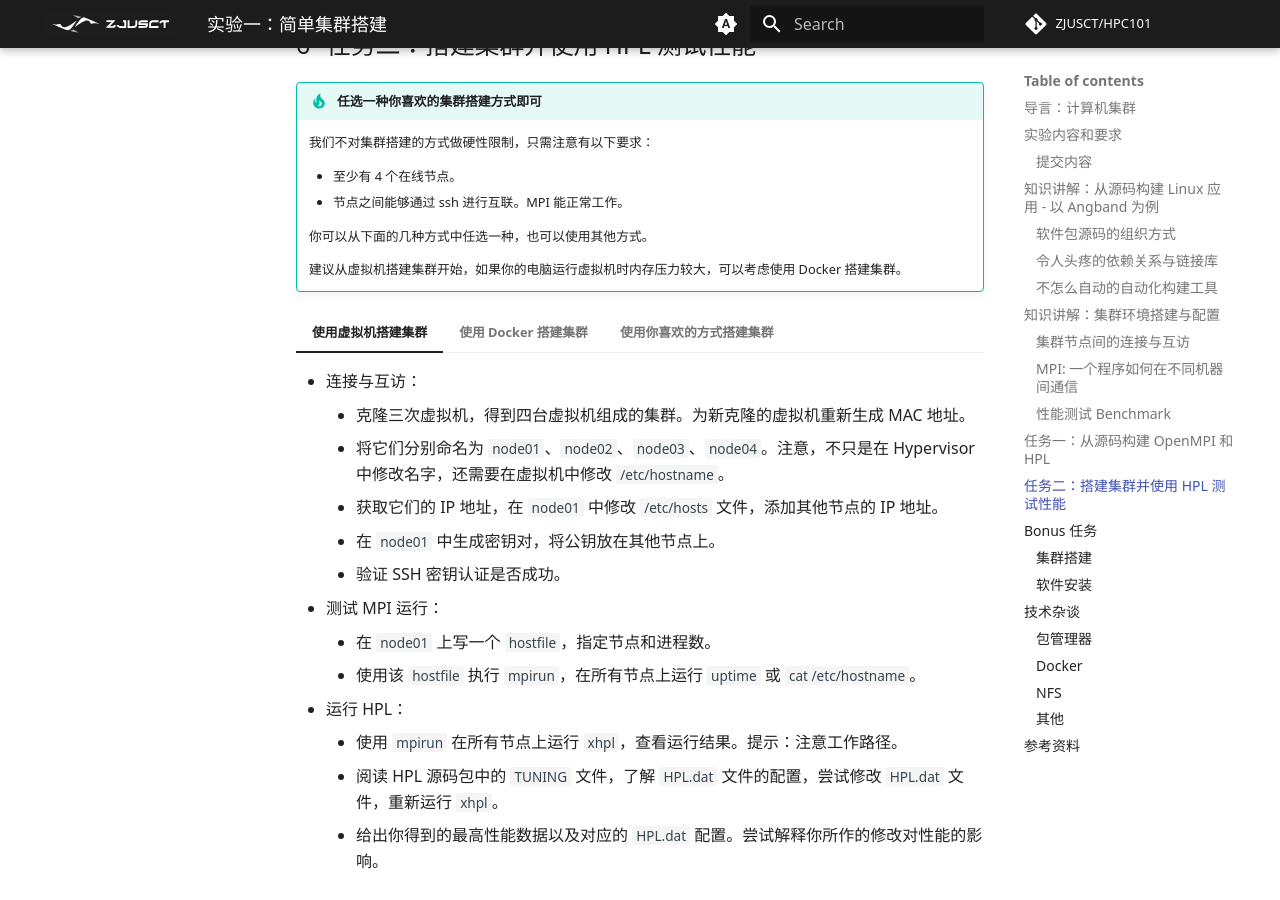
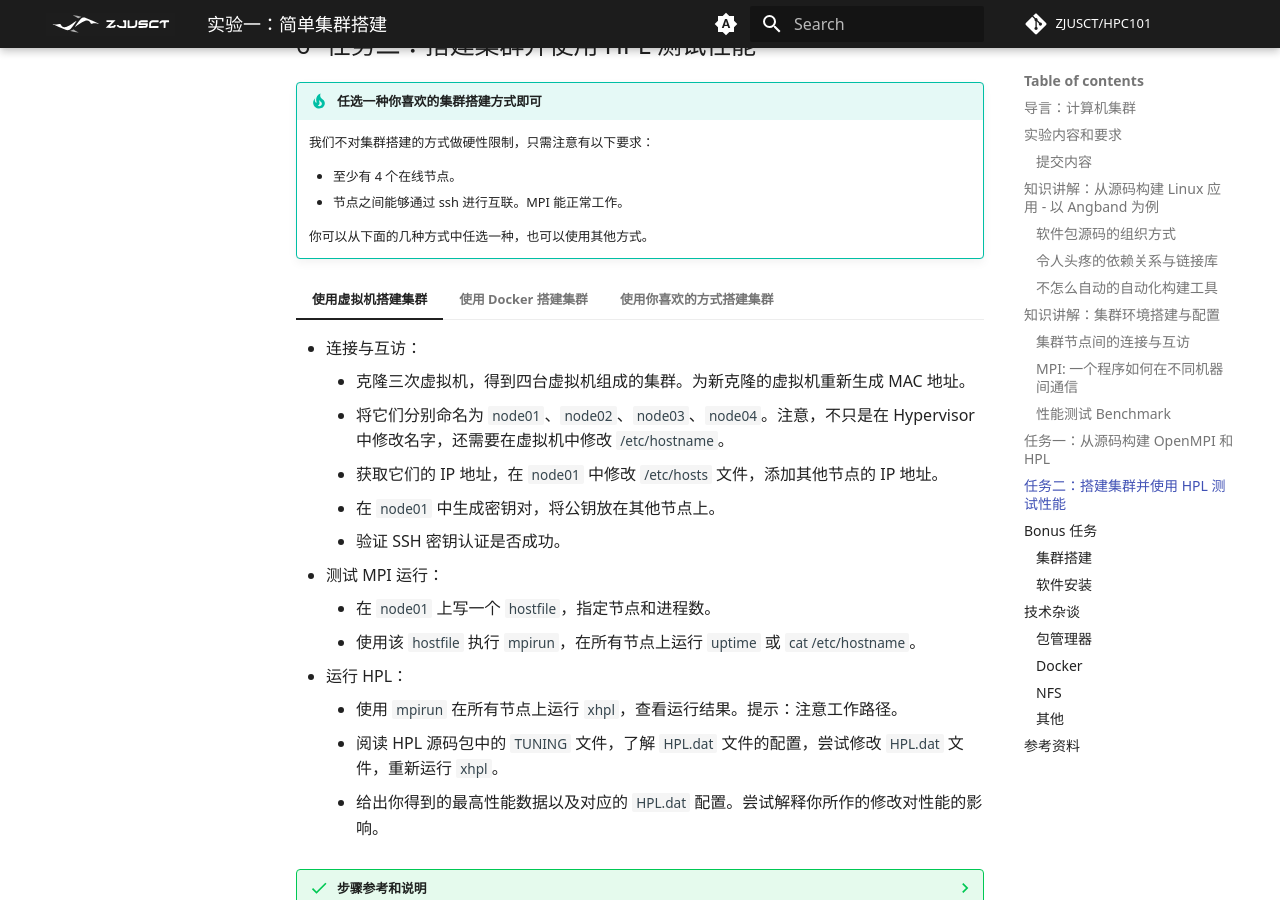
Before and after one commit to wys917/HPC101, an MkDocs documentation site: the page built from docs/lab/Lab1-MiniCluster/index.md, in a window 1280 px wide and 900 px high, scrolled down 14863 px. Built offline with MkDocs 1.6.1 and Material for MkDocs 9.7.7, drawn with Linux system fonts in a browser that asks for light colours; some web fonts are replaced; comment, search, counter and statistics services are not loaded.

Commit message:
fix: remove excessive suggestions

```diff
--- a/docs/lab/Lab1-MiniCluster/index.md
+++ b/docs/lab/Lab1-MiniCluster/index.md
@@ -614,8 +614,6 @@ flowchart LR
 
     你可以从下面的几种方式中任选一种，也可以使用其他方式。
 
-    建议从虚拟机搭建集群开始，如果你的电脑运行虚拟机时内存压力较大，可以考虑使用 Docker 搭建集群。
-
 === "使用虚拟机搭建集群"
     - 连接与互访：
         - 克隆三次虚拟机，得到四台虚拟机组成的集群。为新克隆的虚拟机重新生成 MAC 地址。
```
